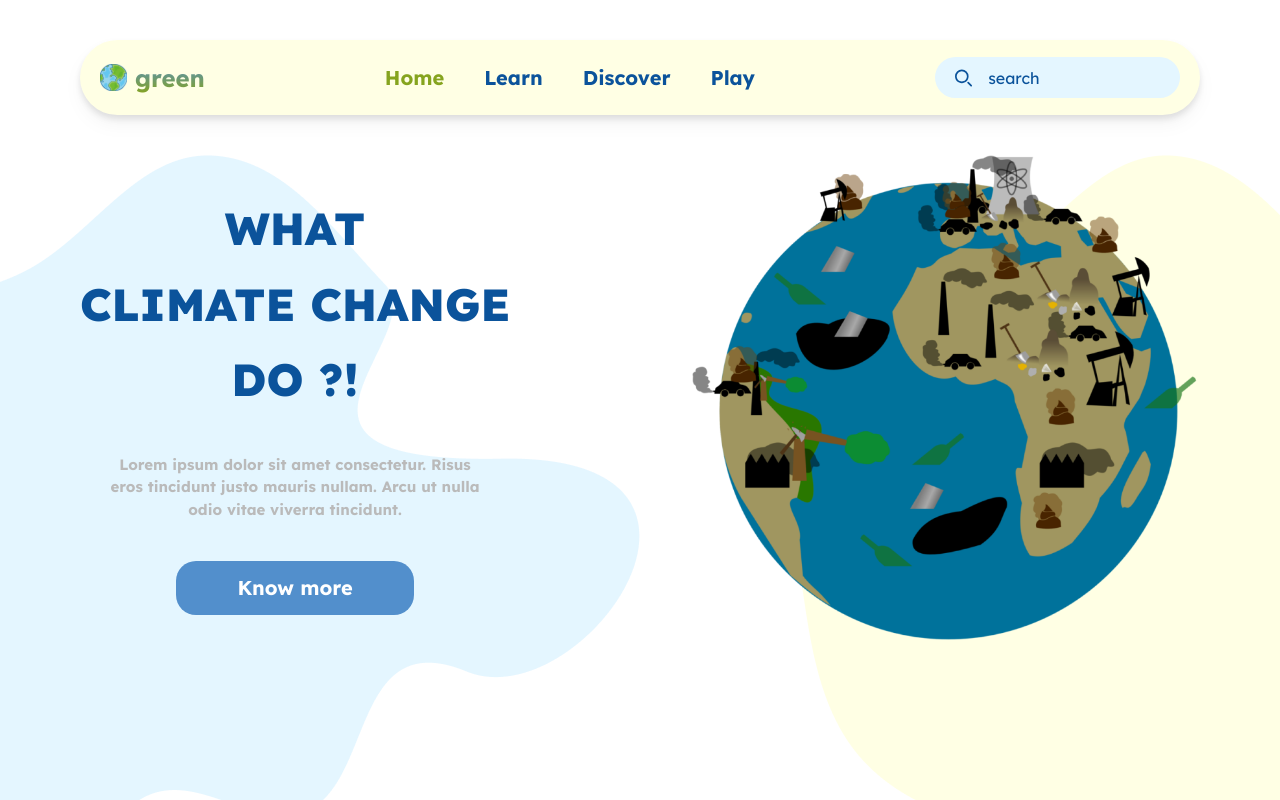
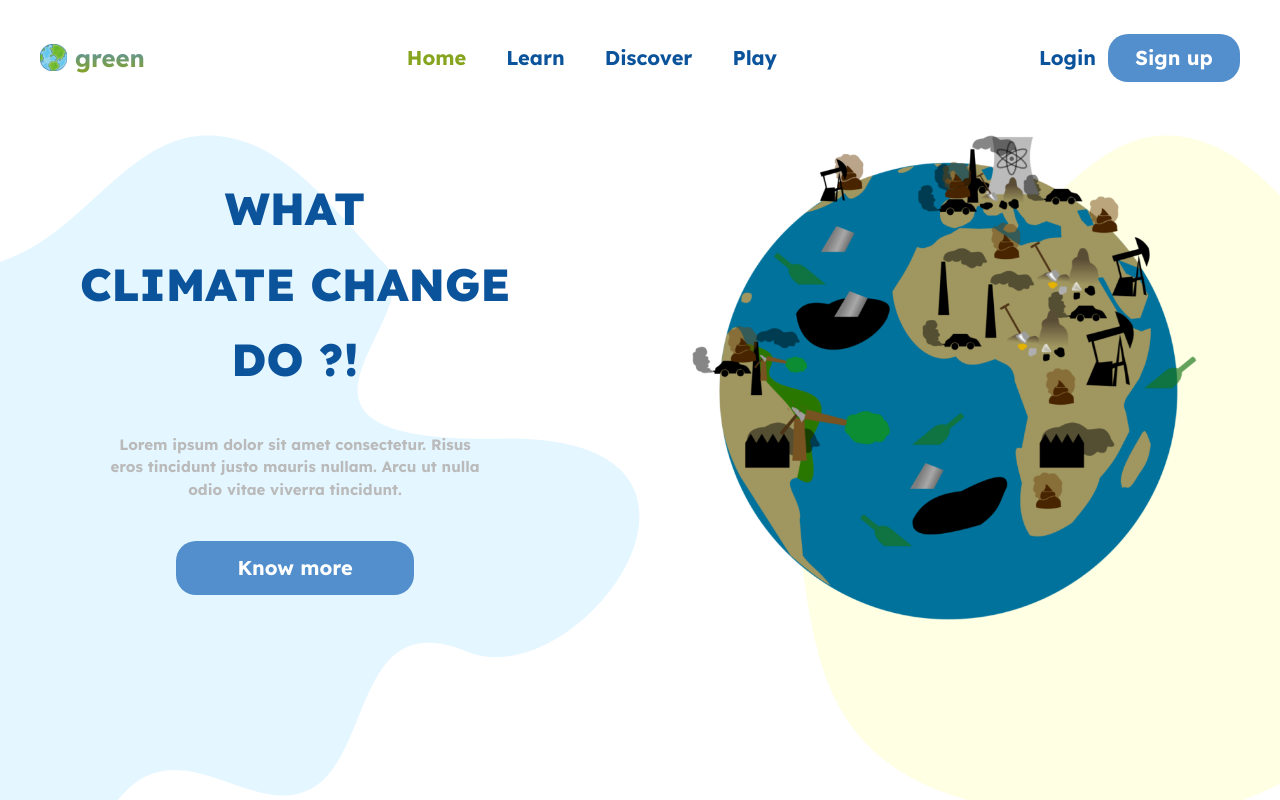
Before and after one commit to Saeedinum/EcoChain, a React (Vite) app: page / in a window 1280 px wide. Shown: the top 800 px of the page. Built offline with nearby package versions, Linux system fonts and the light colour scheme; no server answers.

Commit message:
feat: enhance Header component with authentication links and user display

```diff
--- a/src/components/Header.tsx
+++ b/src/components/Header.tsx
@@ -1,7 +1,5 @@
 import React from "react"
-import { NavLink } from "react-router-dom"
-
-import searchLogo from "/src/assets/global/search.svg"
+import { Link, NavLink } from "react-router-dom"
 import menuLogo from "/src/assets/global/menu.svg"
 
 import {
@@ -12,10 +10,12 @@ import {
 } from "@/components/ui/dropdown-menu"
 
 import Logo from "./Logo"
+import { useAppSelector } from "@/store/hooks"
 
 const Header: React.FC = () => {
+  const auth = useAppSelector((state) => state.auth)
   return (
-    <header className="m-5 flex h-[75px] items-center justify-between rounded-[50px] p-5 md:mx-20 md:my-10 md:bg-[#FFFFE4] md:drop-shadow-lg">
+    <header className="m-5 flex h-[75px] items-center justify-between rounded-[50px] py-5 md:mx-10 md:mb-10">
       <Logo />
       <div className="sm:hidden">
         <DropdownMenu>
@@ -39,10 +39,30 @@ const Header: React.FC = () => {
             <DropdownMenuItem>
               <NavLink to={"/play"}>Play</NavLink>
             </DropdownMenuItem>
+            {auth.token ? (
+              <div className="place-self-center text-[20px] text-[#0B539B]">
+                {auth.firstName}
+              </div>
+            ) : (
+              <div className="itmes-center flex w-full flex-col justify-center">
+                <Link
+                  to={"/login"}
+                  className="text-[20px] font-bold text-[#0B539B]"
+                >
+                  Login
+                </Link>
+                <Link
+                  to={"/signup"}
+                  className="text-[20px] font-bold text-[#0B539B]"
+                >
+                  Sign up
+                </Link>
+              </div>
+            )}
           </DropdownMenuContent>
         </DropdownMenu>
       </div>
-      <nav className="hidden gap-10 text-[20px] font-bold text-[#0B539B] sm:flex">
+      <nav className="hidden gap-3 text-[18px] font-bold text-[#0B539B] sm:flex md:gap-4 lg:gap-10 lg:text-[20px]">
         <NavLink
           to={"/"}
           className={({ isActive }) => (isActive ? "text-[#86A41E]" : "")}
@@ -68,14 +88,21 @@ const Header: React.FC = () => {
           Play
         </NavLink>
       </nav>
-      <span className="hidden h-[41px] w-[245px] items-center gap-4 rounded-[30px] border-none bg-[#E4F6FF] p-1 px-5 text-[#0B539B] lg:flex">
-        <img src={searchLogo} alt="" className="size-[18px]" />
-        <input
-          type="text"
-          placeholder="search"
-          className="h-full bg-transparent outline-0 placeholder:text-[#0B539B]"
-        />
-      </span>
+      {auth.token ? (
+        <div className="hidden text-[20px] sm:flex">{auth.firstName}</div>
+      ) : (
+        <div className="hidden items-center sm:flex lg:text-[20px]">
+          <Link to={"/login"} className="font-bold text-[#0B539B]">
+            Login
+          </Link>
+          <Link
+            to={"/signup"}
+            className="ml-3 content-center text-nowrap rounded-[20px] bg-[#528FCC] text-center font-bold text-white max-lg:px-2 max-lg:py-1 lg:h-[48px] lg:w-[132px]"
+          >
+            Sign up
+          </Link>
+        </div>
+      )}
     </header>
   )
 }
--- a/src/types/index.ts
+++ b/src/types/index.ts
@@ -1,5 +1,5 @@
 export interface AuthSlice {
-  fullName: string
+  firstName: string
   token: string
   id: string
 }
```
